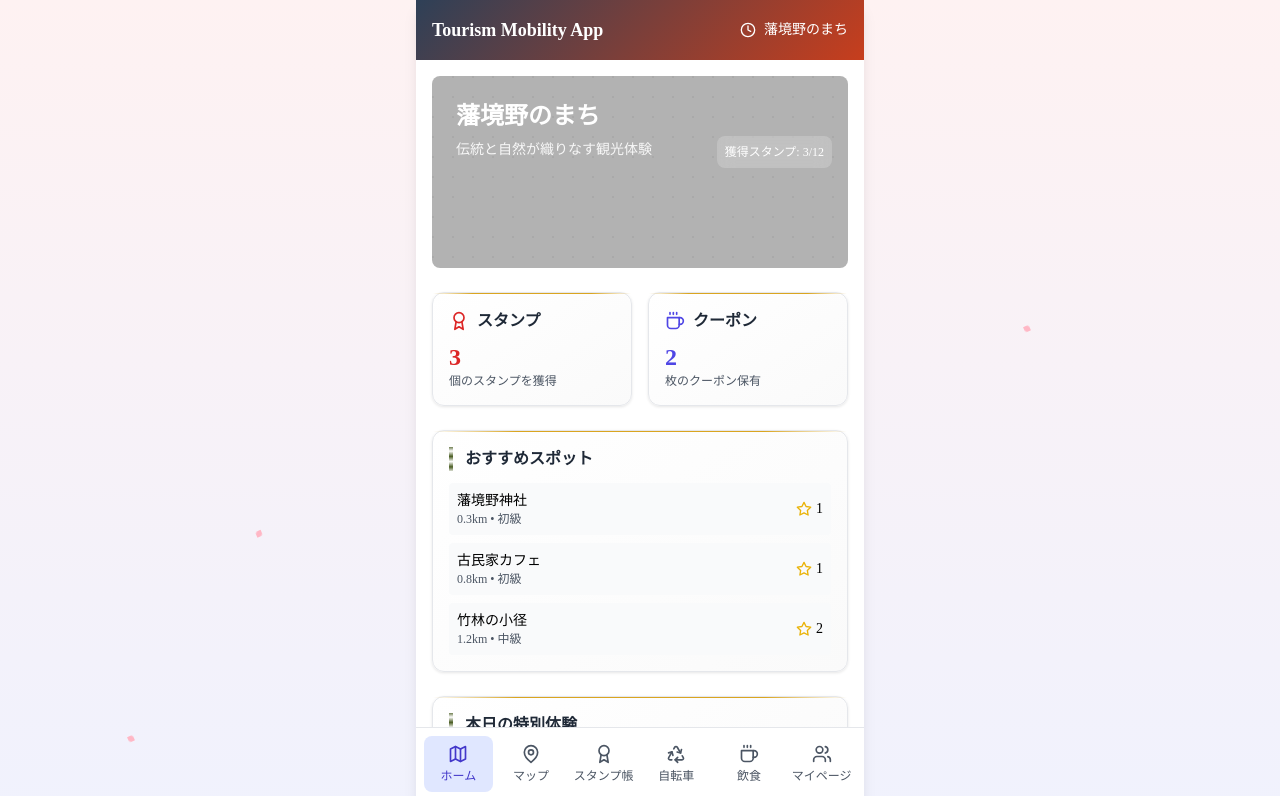
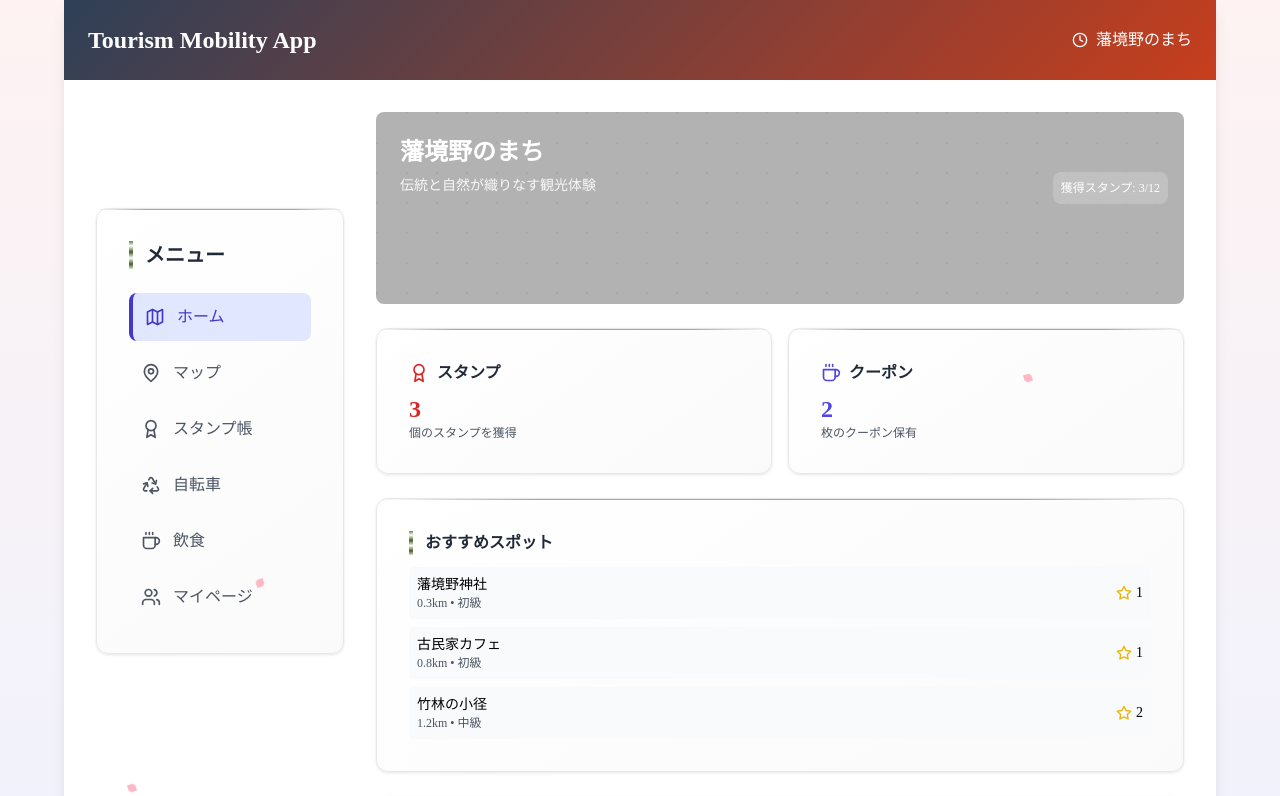
Before and after one commit to mao-sonobe/hanzakainomati.2, a React (Vite) app: page / in a window 1280 px wide. Shown: the top 796 px of the page. Built offline with nearby package versions, Linux system fonts and the light colour scheme.

Commit message:
レスポンシブ対応 - Tourism Mobility App

```diff
--- a/src/App.tsx
+++ b/src/App.tsx
@@ -5,6 +5,15 @@ function App() {
   const [activeTab, setActiveTab] = useState('home');
   const [userStamps, setUserStamps] = useState(3);
   const [userCoupons, setUserCoupons] = useState(2);
+  const [isMobile, setIsMobile] = useState(window.innerWidth < 768);
+
+  React.useEffect(() => {
+    const handleResize = () => {
+      setIsMobile(window.innerWidth < 768);
+    };
+    window.addEventListener('resize', handleResize);
+    return () => window.removeEventListener('resize', handleResize);
+  }, []);
 
   const navigationItems = [
     { id: 'home', icon: Map, label: 'ホーム' },
@@ -472,24 +481,61 @@ function App() {
 
   return (
     <div className="min-h-screen bg-gradient-to-b from-red-50 to-indigo-50">
-      <div className="max-w-md mx-auto bg-white shadow-lg min-h-screen">
+      <div className={`${isMobile ? 'max-w-md' : 'max-w-6xl'} mx-auto bg-white shadow-lg min-h-screen`}>
         {/* Header */}
-        <div className="japanese-gradient text-white p-4 sticky top-0 z-10">
+        <div className={`japanese-gradient text-white ${isMobile ? 'p-4' : 'p-6'} sticky top-0 z-10`}>
           <div className="flex items-center justify-between">
-            <h1 className="text-lg font-bold">Tourism Mobility App</h1>
+            <h1 className={`${isMobile ? 'text-lg' : 'text-2xl'} font-bold`}>Tourism Mobility App</h1>
             <div className="flex items-center space-x-2">
               <Clock className="w-4 h-4" />
-              <span className="text-sm">藩境野のまち</span>
+              <span className={`${isMobile ? 'text-sm' : 'text-base'}`}>藩境野のまち</span>
             </div>
           </div>
         </div>
 
         {/* Content */}
-        <div className="p-4 pb-20">
+        <div className={`${isMobile ? 'p-4 pb-20' : 'p-8 pb-8'}`}>
+          {isMobile ? (
+            renderContent()
+          ) : (
+            <div className="grid grid-cols-12 gap-8">
+              {/* Desktop Sidebar Navigation */}
+              <div className="col-span-3">
+                <div className="japanese-card p-6 sticky top-24">
+                  <h2 className="text-xl font-bold text-gray-800 mb-6 bamboo-border pl-3">メニュー</h2>
+                  <nav className="space-y-2">
+                    {navigationItems.map((item) => {
+                      const Icon = item.icon;
+                      const isActive = activeTab === item.id;
+                      return (
+                        <button
+                          key={item.id}
+                          onClick={() => setActiveTab(item.id)}
+                          className={`w-full flex items-center p-3 rounded-lg transition-colors text-left ${
+                            isActive
+                              ? 'bg-indigo-100 text-indigo-700 border-l-4 border-indigo-700'
+                              : 'text-gray-600 hover:text-gray-800 hover:bg-gray-50'
+                          }`}
+                        >
+                          <Icon className={`w-5 h-5 mr-3 ${isActive ? 'text-indigo-700' : 'text-gray-600'}`} />
+                          <span className="font-medium">{item.label}</span>
+                        </button>
+                      );
+                    })}
+                  </nav>
+                </div>
+              </div>
+
+              {/* Desktop Main Content */}
+              <div className="col-span-9">
                 {renderContent()}
+              </div>
+            </div>
+          )}
         </div>
 
         {/* Bottom Navigation */}
+        {isMobile && (
           <div className="fixed bottom-0 left-1/2 transform -translate-x-1/2 w-full max-w-md">
             <div className="bg-white border-t border-gray-200 px-2 py-2">
               <div className="grid grid-cols-6 gap-1">
@@ -514,6 +560,7 @@ function App() {
               </div>
             </div>
           </div>
+        )}
       </div>
     </div>
   );
--- a/src/index.css
+++ b/src/index.css
@@ -128,6 +128,53 @@ body {
   }
 }
 
+/* デスクトップ対応 */
+@media (min-width: 768px) {
+  .japanese-card {
+    margin: 0;
+    padding: 1.5rem;
+  }
+
+  .washi-texture {
+    background-size: 30px 30px;
+  }
+
+  .sakura-petal {
+    width: 8px;
+    height: 8px;
+  }
+
+  /* デスクトップ用グリッドレイアウト */
+  .desktop-grid {
+    display: grid;
+    grid-template-columns: repeat(auto-fit, minmax(300px, 1fr));
+    gap: 2rem;
+  }
+
+  /* デスクトップ用カードサイズ調整 */
+  .desktop-card {
+    min-height: 200px;
+  }
+
+  /* デスクトップ用ナビゲーション */
+  .desktop-nav {
+    position: sticky;
+    top: 6rem;
+    height: fit-content;
+  }
+}
+
+@media (min-width: 1024px) {
+  .japanese-card {
+    padding: 2rem;
+  }
+
+  /* 大画面用レイアウト調整 */
+  .large-screen-layout {
+    max-width: 1400px;
+  }
+}
+
 /* スクロールバーのカスタマイズ */
 ::-webkit-scrollbar {
   width: 6px;
```
Lines whose indentation alone changed are shown as unchanged.
